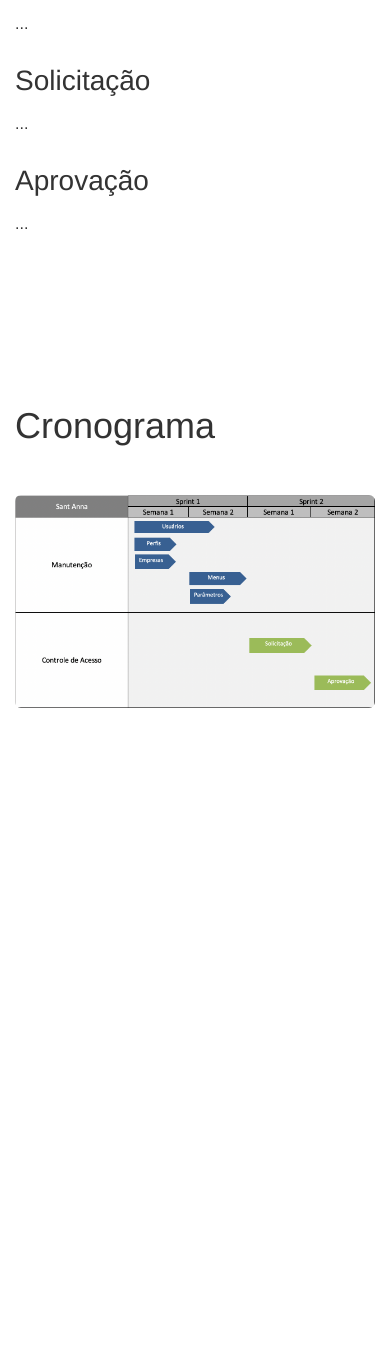
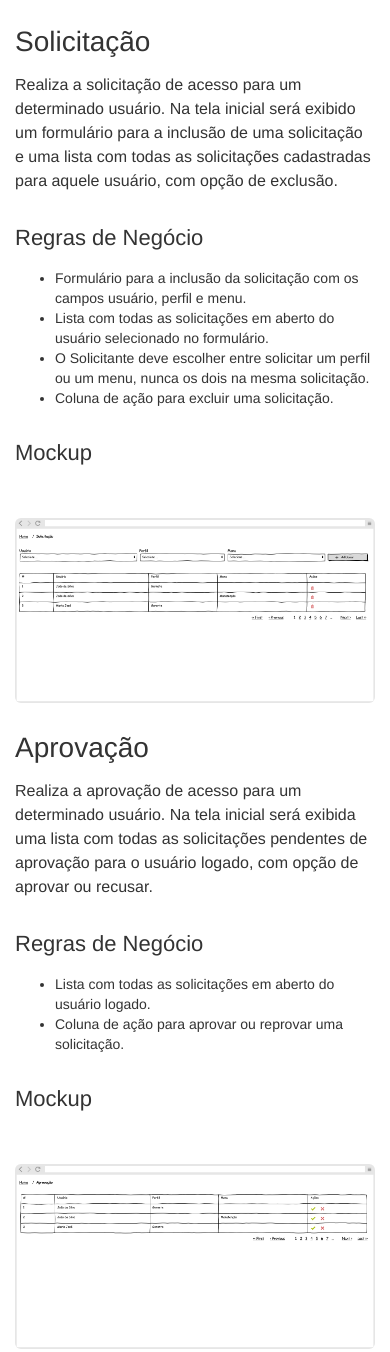
Before and after one commit to caiquebb/sant-anna-project, a plain HTML site: page index.html in a window 390 px wide. Shown: the part 8781-10133 px from the top of the page. Before the commit the page ends 9639 px from the top, so only its background shows below. Drawn offline with nearby package versions, Linux system fonts and the light colour scheme; files that its build step writes are made by us from their sources; a web font is replaced by a local one.

Commit message:
Add controle de acesso

```diff
--- a/index.html
+++ b/index.html
@@ -376,14 +376,34 @@
                 <h2>Controle de Acesso</h2>
             </div>
 
-            <p>...</p>
-
             <div id="acesso-solicitacao">
                 <div class="tim-title">
                     <h3>Solicitação</h3>
                 </div>
 
-                <p>...</p>
+                <p>
+                    Realiza a solicitação de acesso para um determinado usuário.
+                    Na tela inicial será exibido um formulário para a inclusão de uma solicitação
+                    e uma lista com todas as solicitações cadastradas para aquele usuário,
+                    com opção de exclusão.
+                </p>
+
+                <h4>Regras de Negócio</h4>
+
+                <ul>
+                    <li>Formulário para a inclusão da solicitação com os campos usuário, perfil e menu.</li>
+                    <li>Lista com todas as solicitações em aberto do usuário selecionado no formulário.</li>
+                    <li>O Solicitante deve escolher entre solicitar um perfil ou um menu, nunca os dois na mesma solicitação.</li>
+                    <li>Coluna de ação para excluir uma solicitação.</li>
+                </ul>
+
+                <h4>Mockup</h4>
+
+                <div class="row tim-row">
+                    <div class="col-md-12">
+                        <img src="assets/img/acesso-solicitacao-01.png" alt="Rounded Image" class="img-rounded img-responsive">
+                    </div>
+                </div>
             </div>
 
             <div id="acesso-aprovacao">
@@ -391,7 +411,26 @@
                     <h3>Aprovação</h3>
                 </div>
 
-                <p>...</p>
+                <p>
+                    Realiza a aprovação de acesso para um determinado usuário.
+                    Na tela inicial será exibida uma lista com todas as solicitações pendentes de aprovação para o usuário logado,
+                    com opção de aprovar ou recusar.
+                </p>
+
+                <h4>Regras de Negócio</h4>
+
+                <ul>
+                    <li>Lista com todas as solicitações em aberto do usuário logado.</li>
+                    <li>Coluna de ação para aprovar ou reprovar uma solicitação.</li>
+                </ul>
+
+                <h4>Mockup</h4>
+
+                <div class="row tim-row">
+                    <div class="col-md-12">
+                        <img src="assets/img/acesso-aprovacao-01.png" alt="Rounded Image" class="img-rounded img-responsive">
+                    </div>
+                </div>
             </div>
             <!--     end extras -->
         </div>
```
Also changed, not shown: assets/img/acesso-aprovacao-01.png (added), assets/img/acesso-solicitacao-01.png (added).
